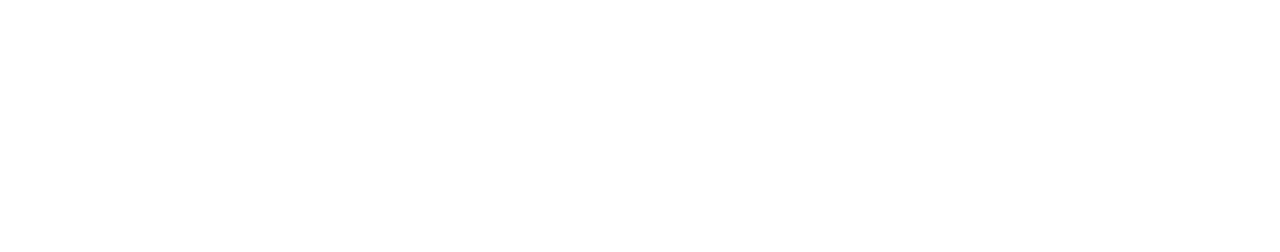
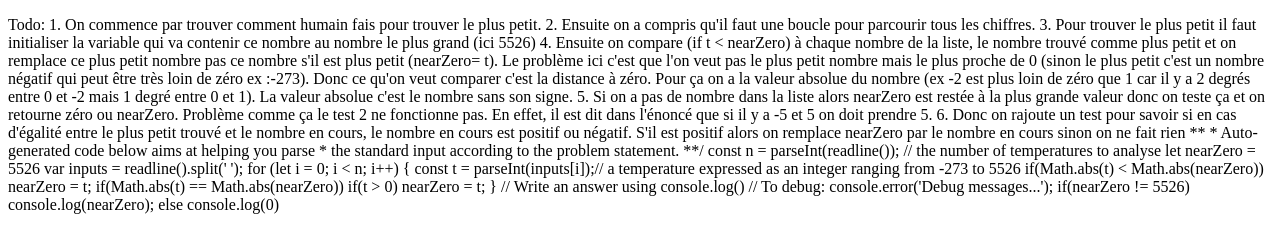
Before and after one commit to TetyanaZhabchyk/temperatures-Exe-codingame, a plain HTML site: page index.html in a window 1280 px wide. Drawn offline with Linux system fonts and the light colour scheme.

Commit message:
Ajout todo, ajout code

```diff
--- a/index.html
+++ b/index.html
@@ -12,5 +12,58 @@
 	<div id="root"></div>
 
 </body>
+<p> Todo:
+1.	On commence par trouver comment  humain  fais pour trouver le plus petit.
+
+2. Ensuite on a compris qu'il faut une boucle pour parcourir tous les chiffres.
+
+3. Pour trouver le plus petit il faut initialiser la variable qui va contenir ce nombre au
+nombre le plus grand (ici 5526)
+
+4. Ensuite on compare (if t < nearZero) à chaque nombre de la liste, le nombre trouvé
+comme plus petit et on remplace ce plus petit nombre pas ce nombre s'il est plus petit (nearZero= t).
+
+Le problème ici c'est que l'on veut pas le plus petit nombre mais le plus proche de 0
+(sinon le plus petit c'est un nombre négatif qui peut être très loin de zéro ex :-273).
+Donc ce qu'on veut comparer c'est la distance à zéro.
+Pour ça on a la valeur absolue du nombre (ex -2 est plus loin de
+zéro que 1 car il y a 2 degrés entre 0 et -2 mais 1 degré entre 0 et 1). La valeur absolue
+c'est le nombre sans son signe.
+
+5. Si on a pas de nombre dans la liste alors nearZero est restée à la plus grande valeur
+donc on teste ça et on retourne zéro ou nearZero.
+
+Problème comme ça le test 2 ne fonctionne pas.
+En effet, il est dit dans l'énoncé que si il y a -5 et 5 on doit prendre 5.
+
+6. Donc on rajoute un test pour savoir si en cas d'égalité entre le plus petit
+trouvé et le nombre en cours, le nombre en cours est positif ou négatif.
+S'il est positif alors on remplace nearZero par le nombre en cours sinon on ne fait rien
+
+**
+ * Auto-generated code below aims at helping you parse
+ * the standard input according to the problem statement.
+ **/
+
+const n = parseInt(readline()); // the number of temperatures to analyse
+let nearZero = 5526
+var inputs = readline().split(' ');
+for (let i = 0; i < n; i++) {
+    const t = parseInt(inputs[i]);// a temperature expressed as an integer ranging from -273 to 5526
+    if(Math.abs(t) < Math.abs(nearZero))
+        nearZero = t;
+    if(Math.abs(t) == Math.abs(nearZero))
+        if(t > 0)
+            nearZero = t;
+}
+
+// Write an answer using console.log()
+// To debug: console.error('Debug messages...');
+if(nearZero != 5526)
+    console.log(nearZero);
+else
+    console.log(0)
+
+</p>
 
 </html>
```
Also changed, not shown: index.js (+21 -6 lines).
